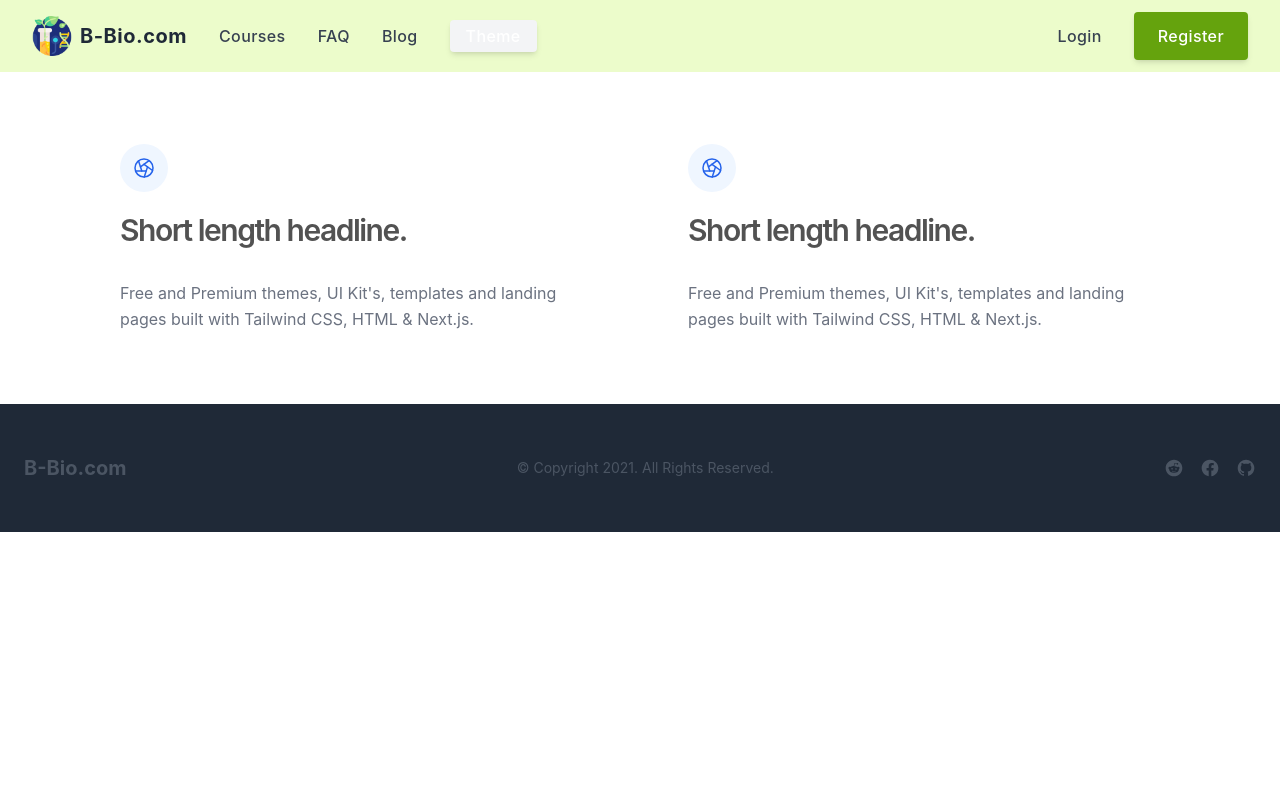
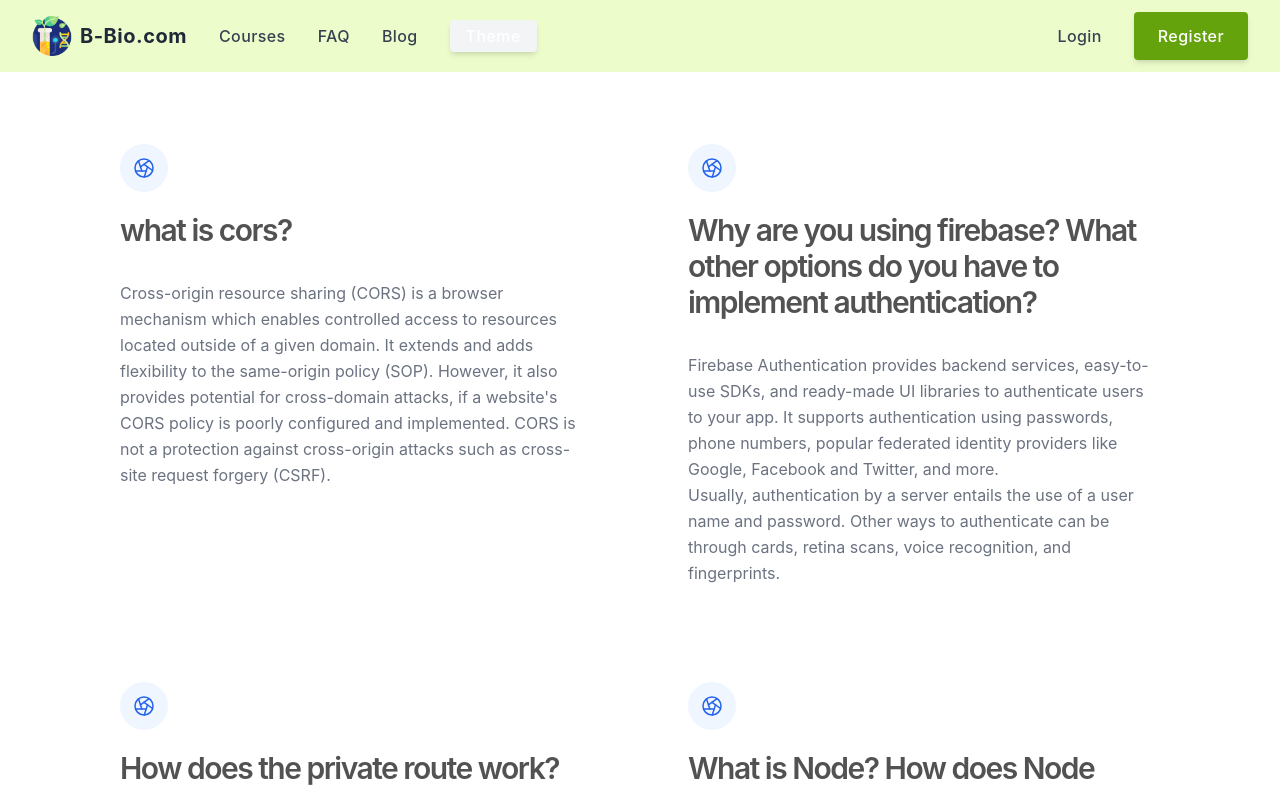
Before and after one commit to sharmin1988/B-Bio-client-assignment-10, a React (Create React App) app: page /blog in a window 1280 px wide. Shown: the top 791 px of the page. Built offline with nearby package versions, Linux system fonts and the light colour scheme; no server answers.

Commit message:
blog page update

```diff
--- a/package.json
+++ b/package.json
@@ -3,6 +3,7 @@
   "version": "0.1.0",
   "private": true,
   "dependencies": {
+    "@react-pdf/renderer": "^3.0.0",
     "@testing-library/jest-dom": "^5.16.5",
     "@testing-library/react": "^13.4.0",
     "@testing-library/user-event": "^13.5.0",
@@ -14,6 +15,7 @@
     "react-icons": "^4.6.0",
     "react-router-dom": "^6.4.2",
     "react-scripts": "5.0.1",
+    "react-to-pdf": "^0.0.14",
     "web-vitals": "^2.1.4"
   },
   "scripts": {
--- a/src/pages/Bolg/Blog.js
+++ b/src/pages/Bolg/Blog.js
@@ -17,8 +17,8 @@ const Blog = () => {
                                 <line x1="3.6" y1="15" x2="14.15" y2="15" transform="rotate(288 12 12)"></line>
                             </svg>
                         </div>
-                        <h1 className="mx-auto mb-8 text-2xl font-semibold leading-none tracking-tighter text-neutral-600 lg:text-3xl">Short length headline.</h1>
-                        <p className="mx-auto text-base leading-relaxed text-gray-500">Free and Premium themes, UI Kit's, templates and landing pages built with Tailwind CSS, HTML &amp; Next.js.</p>
+                        <h1 className="mx-auto mb-8 text-2xl font-semibold leading-none tracking-tighter text-neutral-600 lg:text-3xl"> what is cors?</h1>
+                        <p className="mx-auto text-base leading-relaxed text-gray-500">Cross-origin resource sharing (CORS) is a browser mechanism which enables controlled access to resources located outside of a given domain. It extends and adds flexibility to the same-origin policy (SOP). However, it also provides potential for cross-domain attacks, if a website's CORS policy is poorly configured and implemented. CORS is not a protection against cross-origin attacks such as cross-site request forgery (CSRF).</p>
                     </div>
                     <div className="p-6">
                         <div className="inline-flex items-center justify-center flex-shrink-0 w-12 h-12 mx-auto mb-5 text-blue-600 rounded-full bg-blue-50">
@@ -32,8 +32,43 @@ const Blog = () => {
                                 <line x1="3.6" y1="15" x2="14.15" y2="15" transform="rotate(288 12 12)"></line>
                             </svg>
                         </div>
-                        <h1 className="mx-auto mb-8 text-2xl font-semibold leading-none tracking-tighter text-neutral-600 lg:text-3xl">Short length headline.</h1>
-                        <p className="mx-auto text-base leading-relaxed text-gray-500">Free and Premium themes, UI Kit's, templates and landing pages built with Tailwind CSS, HTML &amp; Next.js.</p>
+                        <h1 className="mx-auto mb-8 text-2xl font-semibold leading-none tracking-tighter text-neutral-600 lg:text-3xl">Why are you using firebase? What other options do you have to implement authentication?</h1>
+                        <p className="mx-auto text-base leading-relaxed text-gray-500">Firebase Authentication provides backend services, easy-to-use SDKs, and ready-made UI libraries to authenticate users to your app. It supports authentication using passwords, phone numbers, popular federated identity providers like Google, Facebook and Twitter, and more.
+                        <br />
+                        Usually, authentication by a server entails the use of a user name and password. Other ways to authenticate can be through cards, retina scans, voice recognition, and fingerprints.
+                        </p>
+                    </div>
+                    <div className="p-6">
+                        <div className="inline-flex items-center justify-center flex-shrink-0 w-12 h-12 mx-auto mb-5 text-blue-600 rounded-full bg-blue-50">
+                            <svg xmlns="http://www.w3.org/2000/svg" className="w-6 h-6 icon icon-tabler icon-tabler-aperture" width="24" height="24" viewBox="0 0 24 24" stroke-width="1.5" stroke="currentColor" fill="none" stroke-linecap="round" stroke-linejoin="round">
+                                <path stroke="none" d="M0 0h24v24H0z" fill="none"></path>
+                                <circle cx="12" cy="12" r="9"></circle>
+                                <line x1="3.6" y1="15" x2="14.15" y2="15"></line>
+                                <line x1="3.6" y1="15" x2="14.15" y2="15" transform="rotate(72 12 12)"></line>
+                                <line x1="3.6" y1="15" x2="14.15" y2="15" transform="rotate(144 12 12)"></line>
+                                <line x1="3.6" y1="15" x2="14.15" y2="15" transform="rotate(216 12 12)"></line>
+                                <line x1="3.6" y1="15" x2="14.15" y2="15" transform="rotate(288 12 12)"></line>
+                            </svg>
+                        </div>
+                        <h1 className="mx-auto mb-8 text-2xl font-semibold leading-none tracking-tighter text-neutral-600 lg:text-3xl">How does the private route work?</h1>
+                        <p className="mx-auto text-base leading-relaxed text-gray-500">Private Routes in React Router (also called Protected Routes) require a user being authorized to visit a route (read: page). So if a user is not authorized for a specific page, they cannot access it. The most common example is authentication in a React application where a user can only access the protected pages when they are authorized (which means in this case being authenticated). Authorization goes beyond authentication though. For example, a user can also have roles and permissions which give a user access to specific areas of the application.
+                        </p>
+                    </div>
+                    <div className="p-6">
+                        <div className="inline-flex items-center justify-center flex-shrink-0 w-12 h-12 mx-auto mb-5 text-blue-600 rounded-full bg-blue-50">
+                            <svg xmlns="http://www.w3.org/2000/svg" className="w-6 h-6 icon icon-tabler icon-tabler-aperture" width="24" height="24" viewBox="0 0 24 24" stroke-width="1.5" stroke="currentColor" fill="none" stroke-linecap="round" stroke-linejoin="round">
+                                <path stroke="none" d="M0 0h24v24H0z" fill="none"></path>
+                                <circle cx="12" cy="12" r="9"></circle>
+                                <line x1="3.6" y1="15" x2="14.15" y2="15"></line>
+                                <line x1="3.6" y1="15" x2="14.15" y2="15" transform="rotate(72 12 12)"></line>
+                                <line x1="3.6" y1="15" x2="14.15" y2="15" transform="rotate(144 12 12)"></line>
+                                <line x1="3.6" y1="15" x2="14.15" y2="15" transform="rotate(216 12 12)"></line>
+                                <line x1="3.6" y1="15" x2="14.15" y2="15" transform="rotate(288 12 12)"></line>
+                            </svg>
+                        </div>
+                        <h1 className="mx-auto mb-8 text-2xl font-semibold leading-none tracking-tighter text-neutral-600 lg:text-3xl">What is Node? How does Node work?</h1>
+                        <p className="mx-auto text-base leading-relaxed text-gray-500">Node.js is an open-source backend javascript runtime environment. It is a used as backend service where javascript works on the server-side of the application. This way javascript is used on both frontend and backend. Node.js runs on chrome v8 engine which converts javascript code into machine code, it is highly scalable, lightweight, fast, and data-intensive.
+                        </p>
                     </div>
                 </div>
             </div>
--- a/src/pages/Courses/CourseCheckOut.js
+++ b/src/pages/Courses/CourseCheckOut.js
@@ -1,9 +1,14 @@
 import React from 'react';
+import toast from 'react-hot-toast';
 import { Link, useLoaderData } from 'react-router-dom';
 
 const CourseCheckOut = () => {
     const course = useLoaderData()
-    console.log(course)
+
+    const handelCheckOut = () => {
+        toast.success('Successfully enrolled to the course')
+    }
+
     return (
         <div>
             <section>
@@ -22,7 +27,9 @@ const CourseCheckOut = () => {
                                     </p>
                                     <span className="text-xs text-neutral-600">No credit card required</span>
                                     <div className="mt-6">
-                                        <Link to="/login" className="flex items-center justify-center w-full px-10 py-4 text-base font-medium text-center text-white transition duration-500 ease-in-out transform bg-blue-600 rounded-xl hover:bg-blue-800 focus:outline-none focus:ring-2 focus:ring-offset-2 focus:ring-blue-500">Get access</Link>
+                                    <button onClick={handelCheckOut} className="w-full items-center block px-10 py-3.5 text-base font-medium text-center bg-blue-600   border-2  text-white  shadow-md rounded-xl  hover:bg-yellow-600">
+                                            Get access
+                                        </button>
                                     </div>
                                 </div>
                             </div>
@@ -36,10 +43,10 @@ const CourseCheckOut = () => {
                                     </p>
                                     <span className="text-xs text-neutral-600">No credit card required</span>
                                     <div className="mt-6">
-                                        <Link to="/"
-                                            className="w-full items-center block px-10 py-3.5 text-base font-medium text-center bg-lime-600  transition duration-500 ease-in-out transform border-2  text-white  shadow-md rounded-xl focus:outline-none focus:ring-2 focus:ring-offset-2 hover:bg-yellow-600 focus:ring-gray-500">
-                                            Buy for $ {course.price}
-                                        </Link>
+                                        <button onClick={handelCheckOut} className="w-full items-center block px-10 py-3.5 text-base font-medium text-center bg-lime-600   border-2  text-white  shadow-md rounded-xl  hover:bg-yellow-600">
+                                             Buy for $ {course.price}
+                                        </button>
+
                                     </div>
                                 </div>
                             </div>
--- a/src/pages/Courses/CourseDetails.js
+++ b/src/pages/Courses/CourseDetails.js
@@ -20,7 +20,7 @@ const CourseDetails = () => {
                     <p className="mt-4 mb-8 text-sm">{description}</p>
 
                     <div className='lg:flex items-center'>
-                        <Link className=' ' to= {`/courses/checkout/${id}`}>
+                        <Link className=' ' to={`/courses/checkout/${id}`}>
                             <button className="self-start px-6 py-2 text-lg font-medium rounded bg-lime-600 hover:bg-yellow-600 text-gray-900">Get premium access</button>
                         </Link>
                         <Link to='/courses'>
--- a/src/pages/Other/faq/Faq.js
+++ b/src/pages/Other/faq/Faq.js
@@ -3,7 +3,7 @@ import React from 'react';
 const Faq = () => {
     return (
         <div>
-            <section className="dark:bg-gray-800 dark:text-gray-100">
+            <section className="h-full lg:py-24 py-16">
                 <div className="container flex flex-col justify-center p-4 mx-auto md:p-8">
                     <h2 className="mb-12 text-4xl font-bold leading-none text-center sm:text-5xl">Frequently Asked Questions</h2>
                     <div className="flex flex-col divide-y sm:px-8 lg:px-12 xl:px-32 divide-gray-700">
--- a/src/pages/Shared/Header.js
+++ b/src/pages/Shared/Header.js
@@ -1,6 +1,5 @@
 import React, { useState } from 'react';
 import { useContext } from 'react';
-import { FaUser } from 'react-icons/fa';
 import { Link } from 'react-router-dom';
 import logo from '../../assets/biotechnology.png'
 import { AuthContext } from '../../contexts/AuthProvider/AuthProvider';
```
Also changed, not shown: 1 other file (tests, documents, lock files or other folders).
